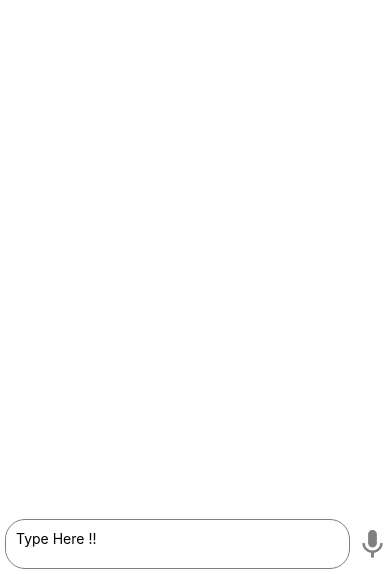
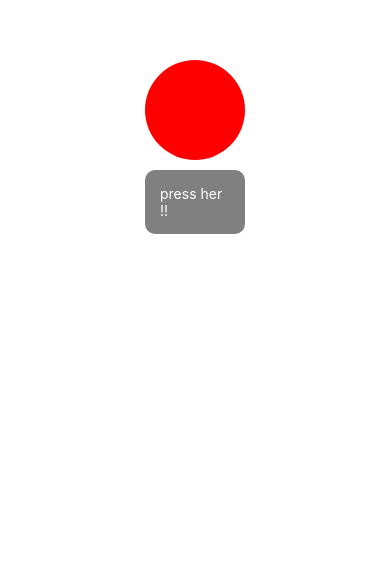
Before and after one commit to zakaria-root/test_animation, a React Native app: screen / in a window 390 px wide. Shown: the part 270-844 px from the top of the page. Built offline with nearby package versions, Linux system fonts and the light colour scheme.

Commit message:
add the panreponder to the circel animation

```diff
--- a/App.js
+++ b/App.js
@@ -1,23 +1,22 @@
 
 import React from 'react';
 import { StyleSheet, View } from 'react-native';
-import WhatsappRecordEntireAnimation from './commponent/WhatsappRecordEntireANimation';
-
+import TranslateCircel from './commponent/translateCircel';
 
 export default function App() {
 
 
   return (
     <View style={styles.container}>
+      <TranslateCircel />
 
-      <WhatsappRecordEntireAnimation />
     </View>
   );
 }
 
 const styles = StyleSheet.create({
   container: {
-    flex: 1,
+    flex: 1
   },
 
 });
--- /dev/null
+++ b/commponent/translateCircel/index.js
@@ -0,0 +1,84 @@
+import React, { useState } from 'react';
+import {
+    StyleSheet,
+    View,
+    Animated,
+    TouchableWithoutFeedback,
+    Text,
+    PanResponder
+} from 'react-native';
+
+
+export default function TranslateCircel() {
+
+    const translate = useState(new Animated.ValueXY({x:0, y:0}))[0];
+
+    const pan = PanResponder.create({
+        onMoveShouldSetPanResponder:() => true,
+        onPanResponderMove: Animated.event([
+            null,
+            {dx: translate.x, dy : translate.y}
+        ]),
+        onPanResponderRelease: () =>{
+            Animated.spring(translate, {
+                toValue: {x: 0 ,y :0},
+                useNativeDriver: false
+            }).start()
+        }
+    })
+    const textHindler  = () => {
+        Animated.timing(translate , {
+            toValue : {x : 250, y : 0},
+            duration : 400,
+            useNativeDriver : false
+        }).start();
+
+    }
+
+    return (
+    <View style={styles.container}>
+        <Animated.View
+        {...pan.panHandlers}
+        style={translate.getLayout()}
+        >
+        <View
+        style={styles.circel}
+        />
+        </Animated.View>
+        <TouchableWithoutFeedback
+
+        onPress={textHindler}
+        >
+            <Text
+            style={{
+                padding: 15,
+                borderRadius: 10,
+                backgroundColor: 'gray',
+                color : 'white',
+                width: 100,
+                margin: 10
+            }} >
+                press her !!
+            </Text>
+        </TouchableWithoutFeedback>
+
+    </View>
+    );
+}
+
+const styles = StyleSheet.create({
+    container: {
+        flex: 1,
+        justifyContent: 'center',
+        alignItems: 'center'
+
+    },
+    circel:{
+        width : 100,
+        height : 100,
+        borderRadius : 100/2,
+        backgroundColor : 'red',
+
+    }
+
+});
```
